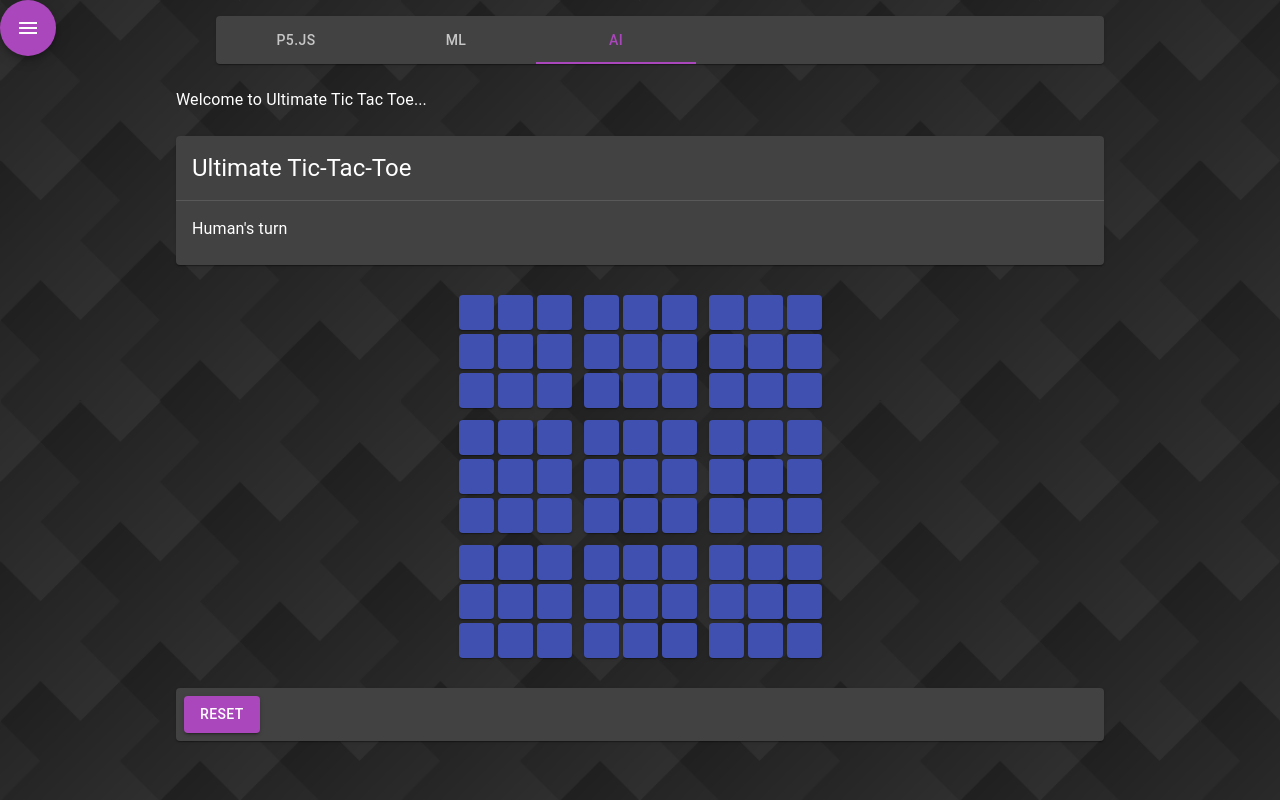
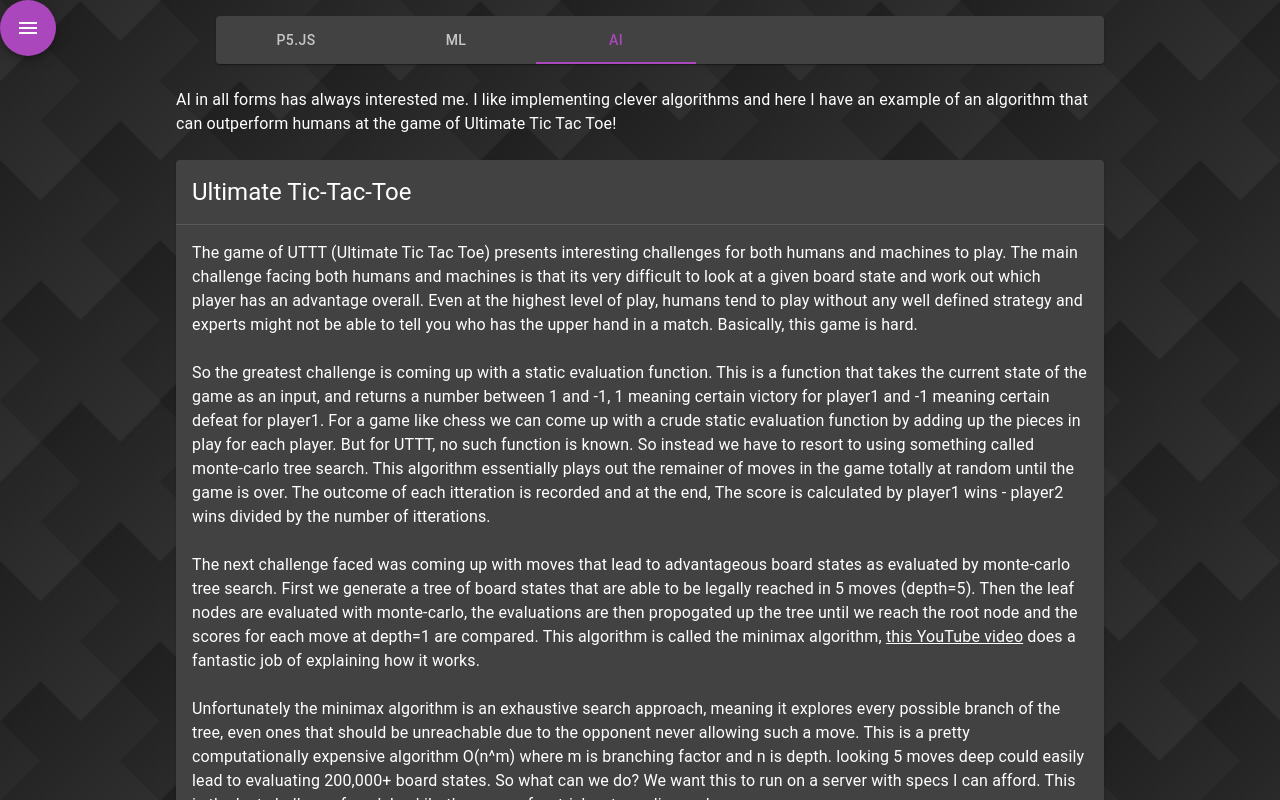
Before and after one commit to MaxRandle/portfolio-website, a React (Create React App) app: page /projects in a window 1280 px wide. Both pictures are taken after a click on the tab "AI". Shown: the top 800 px of the page. Built offline with nearby package versions, Linux system fonts and the light colour scheme.

Commit message:
commentary for UTTT

```diff
--- a/src/Components/AIProjects.js
+++ b/src/Components/AIProjects.js
@@ -39,12 +39,66 @@ const Page = props => {
   return (
     <Grid container direction="column" justify="flex-start" alignItems="stretch" spacing={3}>
       <Grid item>
-        <Typography>Welcome to Ultimate Tic Tac Toe...</Typography>
+        <Typography>
+          AI in all forms has always interested me. I like implementing clever algorithms and here I have an example of
+          an algorithm that can outperform humans at the game of Ultimate Tic Tac Toe!
+        </Typography>
       </Grid>
 
       <Grid item>
         <Card>
           <CardHeader title="Ultimate Tic-Tac-Toe" />
+          <Divider />
+          <CardContent>
+            <Typography>
+              The game of UTTT (Ultimate Tic Tac Toe) presents interesting challenges for both humans and machines to
+              play. The main challenge facing both humans and machines is that its very difficult to look at a given
+              board state and work out which player has an advantage overall. Even at the highest level of play, humans
+              tend to play without any well defined strategy and experts might not be able to tell you who has the upper
+              hand in a match. Basically, this game is hard.
+              <br />
+              <br />
+              So the greatest challenge is coming up with a static evaluation function. This is a function that takes
+              the current state of the game as an input, and returns a number between 1 and -1, 1 meaning certain
+              victory for player1 and -1 meaning certain defeat for player1. For a game like chess we can come up with a
+              crude static evaluation function by adding up the pieces in play for each player. But for UTTT, no such
+              function is known. So instead we have to resort to using something called monte-carlo tree search. This
+              algorithm essentially plays out the remainer of moves in the game totally at random until the game is
+              over. The outcome of each itteration is recorded and at the end, The score is calculated by player1 wins -
+              player2 wins divided by the number of itterations.
+              <br />
+              <br />
+              The next challenge faced was coming up with moves that lead to advantageous board states as evaluated by
+              monte-carlo tree search. First we generate a tree of board states that are able to be legally reached in 5
+              moves (depth=5). Then the leaf nodes are evaluated with monte-carlo, the evaluations are then propogated
+              up the tree until we reach the root node and the scores for each move at depth=1 are compared. This
+              algorithm is called the minimax algorithm,{" "}
+              <Link color="inherit" underline="always" href="https://www.youtube.com/watch?v=l-hh51ncgDI">
+                this YouTube video
+              </Link>{" "}
+              does a fantastic job of explaining how it works.
+              <br />
+              <br />
+              Unfortunately the minimax algorithm is an exhaustive search approach, meaning it explores every possible
+              branch of the tree, even ones that should be unreachable due to the opponent never allowing such a move.
+              This is a pretty computationally expensive algorithm O(n^m) where m is branching factor and n is depth.
+              looking 5 moves deep could easily lead to evaluating 200,000+ board states. So what can we do? We want
+              this to run on a server with specs I can afford. This is the last challenge faced. Luckily, there are a
+              few tricks at our disposal.
+              <br />
+              <br />
+              The first thing we can do is to implement something called alpha-beta pruning. This basically eliminates
+              branches of the search tree that cannot be reached due to the opponent taking a more advantageous move
+              earlier on in the tree. The pruning effect can be maximized by caring about the order in which board
+              states are evaluated. Moves that are likely to be good moves at first glance should be evaluated first.
+              The second thing we can do is to implement something called progressive deepening which searches deeper
+              into more promising lines of play instead of just a flat depth of 5 moves. In the current incarnation of
+              the AI, I have implemented alpha-beta pruning but not progressive deepening, I'll save that one for later.
+              <br />
+              <br />
+              Until then, have fun getting crushed...
+            </Typography>
+          </CardContent>
           <Divider />
           <CardContent>
             <Typography>{winner()}</Typography>
--- a/src/Components/NodeSkill.js
+++ b/src/Components/NodeSkill.js
@@ -33,12 +33,14 @@ const Page = props => {
       <Grid item>
         <img className={classes.logo} src={node_logo} alt="NodeJS logo" />
         <Typography>
-          I have used NodeJS for many project including building simple webservers and REST API's. I have also become
-          familiar with ExpressJS and MongoDB which when used together is a popular stack for building lightweight web
-          applications. My usage of these technologies was to expand the functionality of an existing API by building a
-          server which would retrieve data from the API every 2 hours and then store the data in a database. I then
-          added some endpoints so that the data could be requested in a wider variaty of ways and in a more useful
-          format.
+          This application is being hosted by a Node webserver running Express.js!
+          <br />
+          <br />I have used NodeJS for many project including this one such as building simple webservers and REST
+          API's. I have also become familiar with ExpressJS and MongoDB which when used together is a popular stack for
+          building lightweight web applications. My usage of these technologies was to expand the functionality of an
+          existing API by building a server which would retrieve data from the API every 2 hours and then store the data
+          in a database. I then added some endpoints so that the data could be requested in a wider variaty of ways and
+          in a more useful format.
         </Typography>
       </Grid>
 
--- a/src/Components/Square.js
+++ b/src/Components/Square.js
@@ -69,7 +69,7 @@ const Square = props => {
 
   useEffect(() => {
     if (boardState.lastMove.square === square) {
-      console.log(`useEffect square ${square}`);
+      // console.log(`useEffect square ${square}`);
       // check local victory
       boardState.victoryArray[square] = checkVictory(boardState.boardArray[square]);
       // check global victory
```
